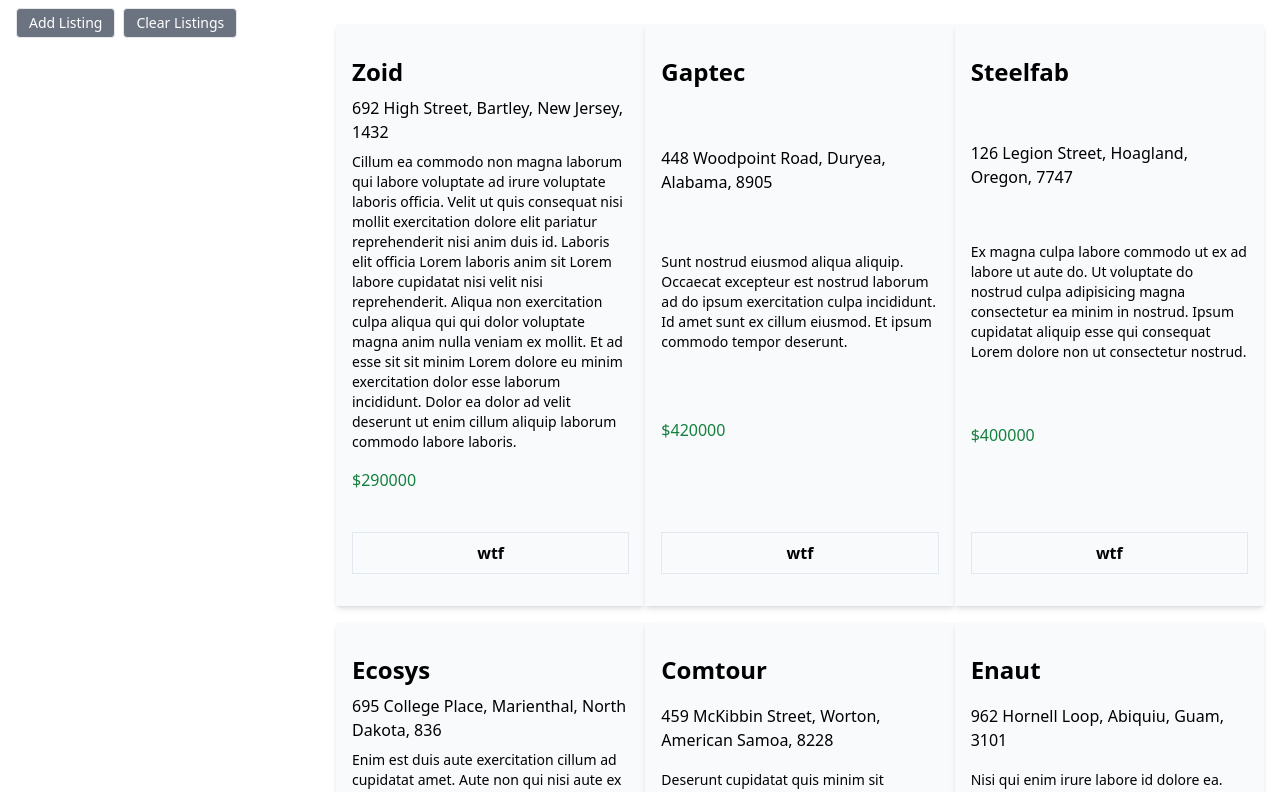
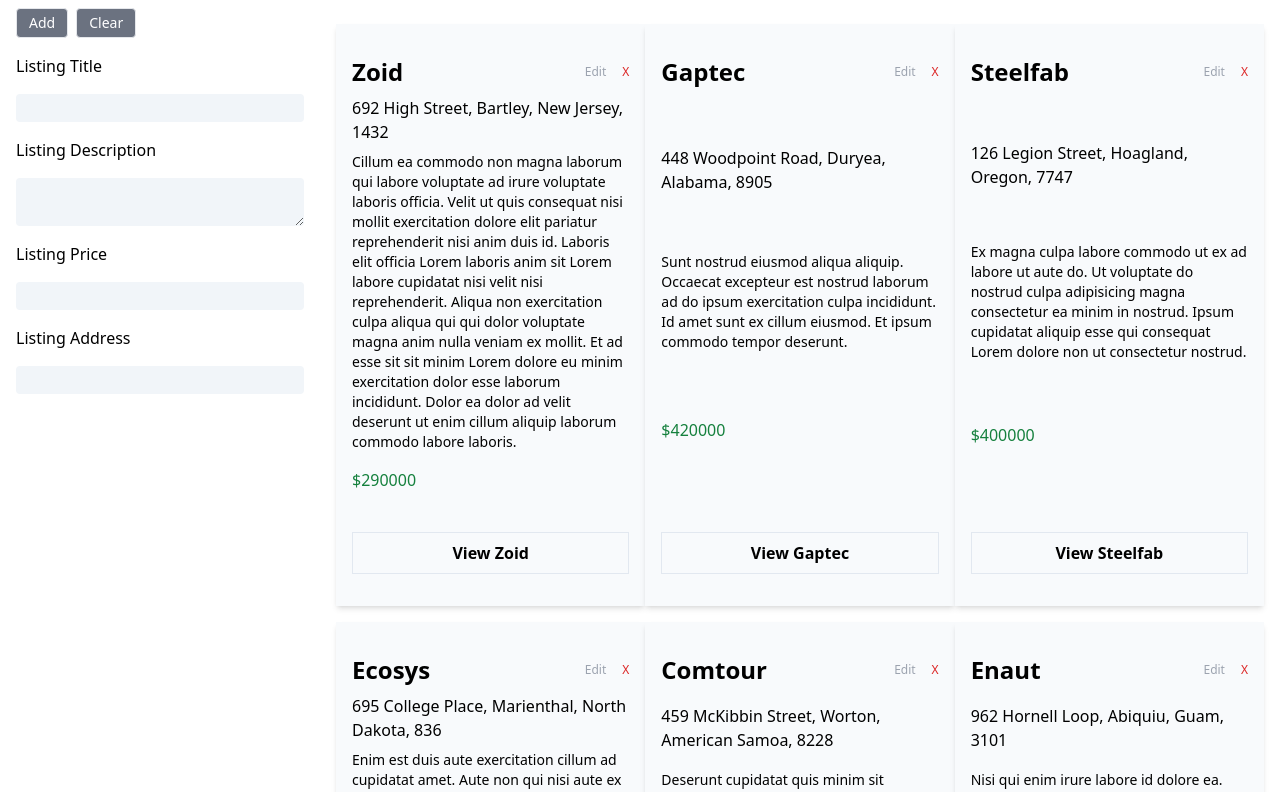
Before and after one commit to MSAZ89/special, a Next.js app: page / in a window 1280 px wide. Shown: the top 792 px of the page. Built offline with nearby package versions, Linux system fonts and the light colour scheme.

Commit message:
add/remove listing

```diff
--- a/comps/listings.js
+++ b/comps/listings.js
@@ -1,6 +1,6 @@
 import Modal from "./ui/modal";
 
-export default function Listings({ listings }) {
+export default function Listings({ listings, handleDelete, handleEdit }) {
   return (
     <section>
       <ul className="md:grid md:grid-cols-2 lg:grid-cols-3 p-4 overflow-hidden">
@@ -10,12 +10,33 @@ export default function Listings({ listings }) {
                 key={index}
                 className="shadow-md hover:shadow-xl bg-slate-50 px-4 py-8 my-2 flex flex-col justify-between gap-2 transition-all hover:gray-300 hover:bg-white"
               >
-                <h2 className="text-2xl font-bold">{listing.title}</h2>
+                <div className="flex justify-between">
+                  <h2 className="text-2xl font-bold text-left">
+                    {listing.title}
+                  </h2>
+
+                  <div className="flex gap-4">
+                    <button
+                      title="Edit Listing"
+                      onClick={() => handleEdit(listing, index)}
+                      className="text-xs text-gray-400"
+                    >
+                      Edit
+                    </button>
+                    <button
+                      title="Delete Listing"
+                      onClick={() => handleDelete(index)}
+                      className="text-xs text-red-600"
+                    >
+                      X
+                    </button>
+                  </div>
+                </div>
                 <p>{listing.address}</p>
                 <p className="text-sm mb-2">{listing.description}</p>
                 <p className="text-green-700 text-md mb-4">${listing.price}</p>
                 <Modal
-                  open="wtf"
+                  open={"View " + listing.title}
                   title={
                     <h2 className="text-2xl font-bold">{listing.title}</h2>
                   }
--- a/comps/ui/modal.js
+++ b/comps/ui/modal.js
@@ -16,9 +16,9 @@ export default function Modal(props) {
           <div className="justify-center flex overflow-x-hidden fixed inset-0 z-50 outline-none focus:outline-none">
             <div className="relative w-full xl:w-1/2 px-4 my-4 mx-auto">
               {/*content*/}
-              <div className="border-0 rounded-lg shadow-lg relative flex flex-col w-full bg-white outline-none focus:outline-none">
+              <div className="border-0 shadow-lg relative flex flex-col w-full bg-white outline-none focus:outline-none">
                 {/*header*/}
-                <div className="flex items-start justify-between p-8 border-b border-solid border-slate-200 rounded-t">
+                <div className="flex items-start justify-between p-8 border-b border-solid border-slate-200">
                   <h3 className="text-xl lg:text-3xl font-semibold text-black">
                     {props.title}
                   </h3>
@@ -35,9 +35,9 @@ export default function Modal(props) {
                   </div>
                 </div>
                 {/*footer*/}
-                <div className="flex items-center justify-start p-8 border-t border-solid border-slate-200 rounded-b">
+                <div className="flex items-center justify-start p-8 border-t border-solid border-slate-200">
                   <button
-                    className="text-center text-sm bg-gray-500 text-white rounded py-1 px-3 hover:bg-gray-200 hover:text-gray-400 transition-all border hover:border-gray-500"
+                    className="text-center text-sm bg-gray-500 text-white py-1 px-3 hover:bg-gray-200 hover:text-gray-400 transition-all border hover:border-gray-500"
                     onClick={() => setShowModal(false)}
                     aria-label="Close Popup Button"
                     type="button"
--- a/pages/index.js
+++ b/pages/index.js
@@ -15,33 +15,98 @@ class Listing {
 }
 
 export default function Home() {
+  //array for all listings
   const [listings, setListings] = useState(data);
+  const titleRef = useRef(null);
+  const descriptionRef = useRef(null);
+  const priceRef = useRef(null);
+  const addressRef = useRef(null);
 
   const addListing = () => {
-    const listing = new Listing("test", "test", "449,999", "Phoenix, Arizona");
-    setListings([...listings, listing]);
+    if (
+      titleRef.current.value != "" &&
+      priceRef.current.value != "" &&
+      addressRef.current.value != ""
+    ) {
+      const listing = new Listing(
+        titleRef.current.value,
+        descriptionRef.current.value,
+        priceRef.current.value,
+        addressRef.current.value
+      );
+      setListings([...listings, listing]);
+      titleRef.current.value = "";
+      descriptionRef.current.value = "";
+      priceRef.current.value = "";
+      addressRef.current.value = "";
+    } else {
+      alert("Please fill in all fields");
+    }
   };
 
   const removeAllListings = () => {
     setListings([]);
   };
 
+  const handleDelete = (index) => {
+    const newListings = listings.filter((listing, i) => i !== index);
+    setListings(newListings);
+  };
+
+  const handleEdit = (listing, index) => {
+    alert("editing " + listing.title + " at index " + index);
+  };
+
   return (
     <>
       <Layout title="Next App" desc="Next App">
         <div className="md:flex h-auto">
-          <nav className="px-4 py-2 md:w-1/4">
-            <ul className="flex gap-2 md:fixed">
-              <Hoverbutton onClick={() => addListing()} href="">
-                Add Listing
-              </Hoverbutton>
-              <Hoverbutton onClick={() => removeAllListings()} href="">
-                Clear Listings
-              </Hoverbutton>
-            </ul>
-          </nav>
+          {/*Sidebar Start*/}
+          <aside className="md:w-1/4">
+            <nav className="px-4 py-2 md:w-1/4">
+              <ul className="flex gap-2">
+                <Hoverbutton onClick={() => addListing()}>Add</Hoverbutton>
+                <Hoverbutton onClick={() => removeAllListings()}>
+                  Clear
+                </Hoverbutton>
+              </ul>
+            </nav>
+            {/*Listing Fields Start*/}
+            <div className="px-4 py-2 flex flex-col gap-4">
+              <label>Listing Title</label>
+              <input
+                className="w-full bg-slate-100 transition-all rounded focus:outline-none focus:ring-2 focus:ring-gray-500 focus:ring-opacity-50 focus:px-2 focus:py-1 focus:text-lg text-sm p-1"
+                ref={titleRef}
+                type="text"
+              />
+              <label>Listing Description</label>
+              <textarea
+                className="w-full bg-slate-100 transition-all rounded focus:outline-none focus:ring-2 focus:ring-gray-500 focus:ring-opacity-50 focus:px-2 focus:py-1 focus:text-lg text-sm p-1"
+                ref={descriptionRef}
+                type="text"
+              />
+              <label>Listing Price</label>
+              <input
+                className="w-full bg-slate-100 transition-all rounded focus:outline-none focus:ring-2 focus:ring-gray-500 focus:ring-opacity-50 focus:px-2 focus:py-1 focus:text-lg text-sm p-1"
+                ref={priceRef}
+                type="text"
+              />
+              <label>Listing Address</label>
+              <input
+                className="w-full bg-slate-100 transition-all rounded focus:outline-none focus:ring-2 focus:ring-gray-500 focus:ring-opacity-50 focus:px-2 focus:py-1 focus:text-lg text-sm p-1"
+                ref={addressRef}
+                type="text"
+              />
+            </div>
+            {/*Listing Fields Start*/}
+          </aside>
+          {/*Main Content Start*/}
           <main className=" md:w-3/4">
-            <Listings listings={listings} />
+            <Listings
+              handleDelete={handleDelete}
+              handleEdit={handleEdit}
+              listings={listings}
+            />
           </main>
         </div>
       </Layout>
```
